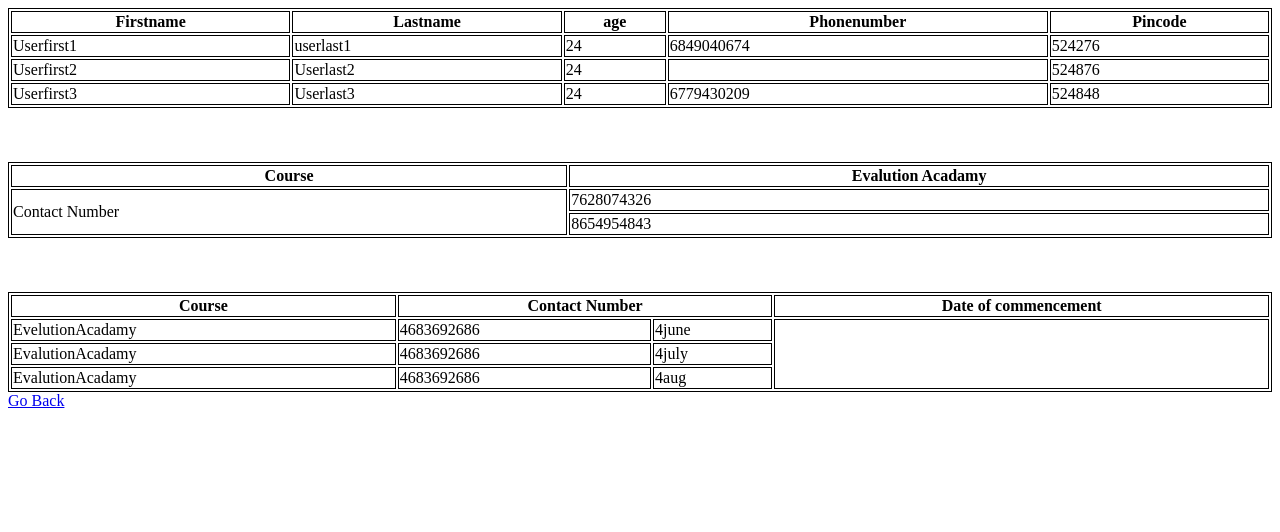
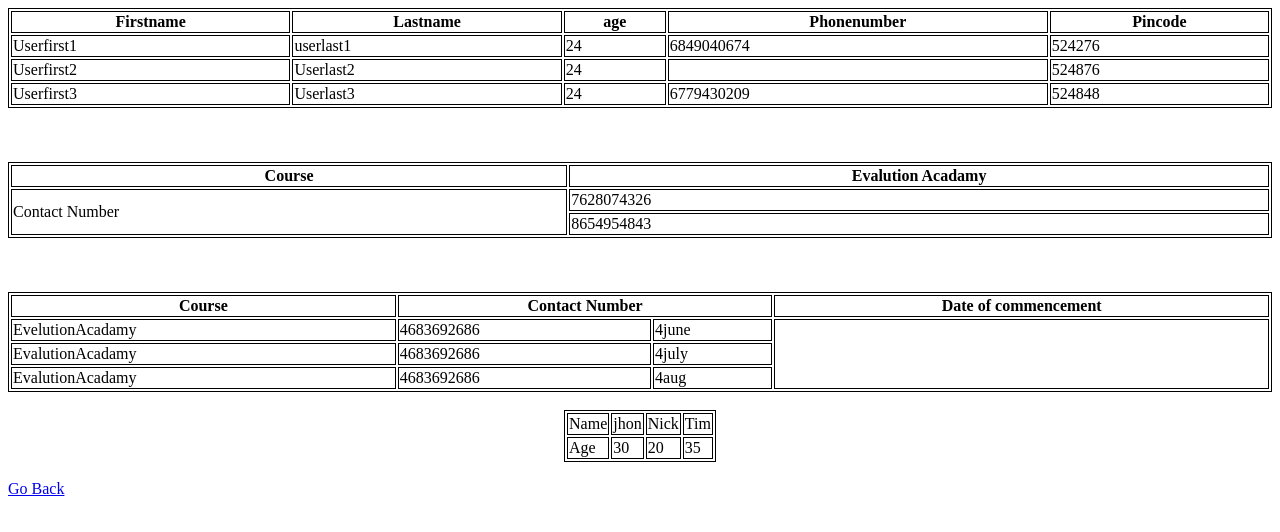
Before and after one commit to kusumakrish/project1, a plain HTML site: page assesment2-1.html in a window 1280 px wide. Drawn offline with Linux system fonts and the light colour scheme.

Commit message:
Update assesment2-1.html

```diff
--- a/assesment2-1.html
+++ b/assesment2-1.html
@@ -72,7 +72,21 @@
                 <td>4683692686</td>
                 <td>4aug</td>
             </tr>
-        </table>
-        <a href="index.html">Go Back</a>
+        </table><br>
+        <table align="center">
+            <tr>
+                <td>Name</td>
+                <td>jhon</td>
+                <td>Nick</td>
+                <td>Tim</td>
+            </tr>
+            <tr>
+                <td>Age</td>
+                <td>30</td>
+                <td>20</td>
+                <td>35</td>
+            </tr>
+        </table><br>
+             <a href="index.html">Go Back</a>
     </body>
 </html>
```
